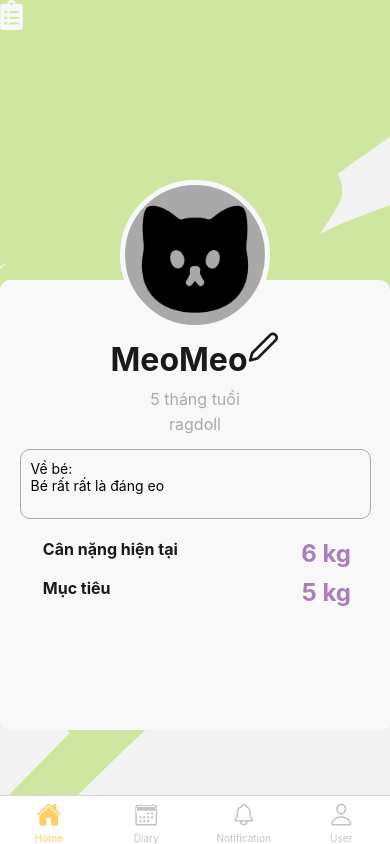
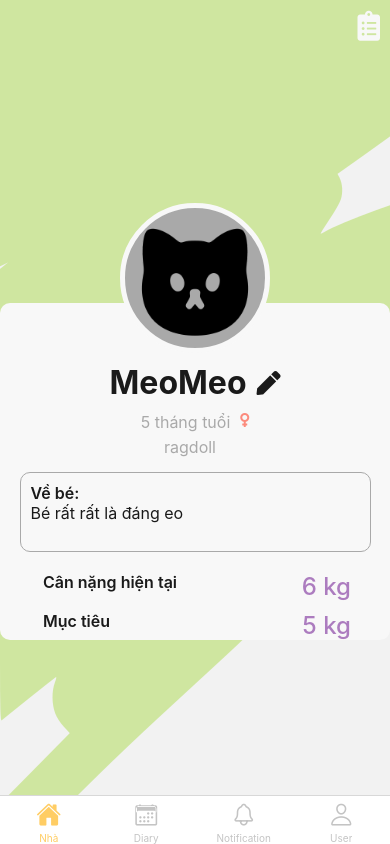
Before and after one commit to hmtam1302/MEOWTHY, a React Native app in the folder mobile/: screen / in a window 390 px wide. Built offline with nearby package versions, Linux system fonts and the light colour scheme.

Commit message:
[update] ui-Home

```diff
--- a/mobile/assets/data/catData.js
+++ b/mobile/assets/data/catData.js
@@ -3,7 +3,7 @@ const catData = [
       catId: "1",
       name: "MeoMeo",
       age: "5",
-      gender: "male",
+      gender: "female",
       kind: "ragdoll",
       about: "Bé rất rất là đáng eo",
       weight: "6",
--- a/mobile/components/notify/itemCatList.js
+++ b/mobile/components/notify/itemCatList.js
@@ -23,11 +23,11 @@ export default function itemCatList({ item }) {
 
         <View style={styles.weightInfo}>
         <Text style={styles.content}>Hiện tại (kg)</Text>
-        <Text style={styles.content}>{item.weight}</Text>
+        <Text style={styles.contenti}>{item.weight}</Text>
         </View>
         <View style={styles.weightInfo}>
         <Text style={styles.content}>Mục tiêu (kg)</Text>
-        <Text style={styles.content}>{item.target}</Text>
+        <Text style={styles.contenti}>{item.target}</Text>
         </View>
         </View>
       </View>
@@ -51,8 +51,9 @@ const styles = StyleSheet.create({
   },
   leftItem: {
     alignSelf: "center",
+    paddingLeft: 10,
+    paddingRight: 15,
 
-    paddingRight: 8,
   },
   rightItem: {
     flexDirection: "column",
@@ -87,8 +88,13 @@ const styles = StyleSheet.create({
     alignItems: "center"
   },
   content: {
-    fontSize: 16,
-    fontWeight: "400",
+    fontSize: 10,
+    fontWeight: "600",
     color: colors.black,
   },
+  contenti:{
+    fontSize: 24,
+    fontWeight: "500",
+    color: colors.black,
+  }
 });
--- a/mobile/navigation/MainContainer.js
+++ b/mobile/navigation/MainContainer.js
@@ -22,7 +22,7 @@ const nameNotification = "Notification";
 const nameUser = "User";
 const nameAboutCat = "AboutCat";
 const nameExercise = "Exercise";
-const nameHome = "Home";
+const nameHome = "Nhà";
 const nameListCat = "ListCat";
 const nameAddCat = "AddCat";
 const nameUpdateCat = "UpdateCat";
--- a/mobile/navigation/screen/AddCat.js
+++ b/mobile/navigation/screen/AddCat.js
@@ -38,43 +38,50 @@ return (
         </TouchableOpacity>
         <View style={styles.titleWrapper}>
 
-          <Text style={styles.titleTitle}>Thêm bé mèo </Text>
+          <Text style={styles.titleTitle}>Thêm </Text>
 
         </View>
         </View>
         <Image style={styles.avatar} source={require("../../assets/image/cat.png")} />
 
         <View style={styles.container}>
-            <TextInput style={styles.info}
-            placeholder={"Tên bé mèo"}
+            <View style={{alignSelf: 'center'}}>
+            <TextInput style={styles.info_tt}
+            placeholder={dataCat.name}
             />
+            </View>
+            <View style={{flexDirection: 'row', justifyContent: 'space-between'}}>
               <Text style={styles.headertt}>Tuổi</Text>
               <TextInput style={styles.info}
-            placeholder={"Tuổi"}
+              placeholder={dataCat.age}
               />
               <Text style={styles.headertt}>Giới tính</Text>
               <TextInput style={styles.info}
-            placeholder={"Tên bé mèo"}
+              placeholder={dataCat.gender}
               />
+            </View>
+            <View style={styles.divinfo}>
               <Text style={styles.headertt}>Giống</Text>
               <TextInput style={styles.info}
-            placeholder={"Tên bé mèo"}
+              placeholder={dataCat.kind}
               />
+            </View>
+            <View  style={styles.divinfo}>
               <Text style={styles.headertt}>Cân nặng</Text>
               <TextInput style={styles.info}
-            placeholder={"Tên bé mèo"}
+              placeholder={dataCat.weight}
               />
+            </View>
             <TextInput
             style={styles.inputText}
             multiline
             value={value}
             onChangeText={(text) => onChangeText(text)}
             numberOfLines={3}
-            placeholder={"Viết về bé cưng nào !"}/>
+            placeholder={dataCat.about}/>
 
-            <View style={styles.blueButton}>
-                <BlueButton title="Lưu" onPress={()=>alert("lưu")} />
-            </View>
+            <TouchableOpacity style={styles.button} onPress={()=>{alert("thêm thành công"); navigation.navigate("ListCat")}}><Text style={styles.textButton}>Lưu</Text></TouchableOpacity>
+
         </View>
       </SafeAreaView>
       </ScrollView>
@@ -88,8 +95,15 @@ const styles = StyleSheet.create({
     flex: 1,
   },
   titleWrapper:{
+    paddingLeft: 10,
+    alignItems: "right",
+  },
 
-    alignItems: "right",
+  titleTitle: {
+    paddingVertical: 10,
+    fontSize: 32,
+    fontWeight: "bold",
+    color: colors.white,
   },
   avatar: {
     flex: 1,
@@ -109,32 +123,58 @@ const styles = StyleSheet.create({
   container: {
     backgroundColor: colors.white,
     position: "relative",
+    justifyContent: 'center',
     marginTop: -50,
     paddingTop: 50,
+    paddingLeft: 30,
+    paddingRight: 30,
     width: "100%",
     height: 450,
     borderRadius: 10,
   },
-
+  divinfo:{
+    flexDirection: 'row',
+    justifyContent: "space-between",
+  },
   inputText: {
     fontSize: 16,
     fontWeight: "400",
     color: colors.gray,
-    borderColor: colors.dark_yellow,
+    borderColor: colors.dark_gray,
     borderRadius: 16,
-    borderWidth: 1,
+    borderWidth: 1.5,
     backgroundColor: colors.white,
     padding: 10,
     textAlignVertical: "top",
   },
   info:{
-    borderBottomColor: '#000000',
-    borderBottomWidth: 1,
+    borderBottomColor: colors.dark_gray,
+    borderBottomWidth: 1.5,
+    marginBottom: 10,
+    width: "30%",
   },
-  blueButton:{
-    alignItems: "center",
-    paddingTop: 30
-  }
+
+  info_tt:{
+    borderBottomColor: colors.dark_gray,
+    borderBottomWidth: 1.5,
+    marginBottom: 10,
+    width: 150,
+  },
+  button:{
+    justifyContent:'center',
+    alignItems: 'center',
+    height: 50,
+    borderRadius: 16,
+    backgroundColor: colors.downy,
+    borderColor: colors.downy,
+    borderWidth: 1.5,
+    marginTop: 20,
+  },
+  textButton:{
+    fontWeight: "700",
+    fontSize: 16,
+    color: colors.white,
+  },
 });
 
 export default AddCat;
--- a/mobile/navigation/screen/Home.js
+++ b/mobile/navigation/screen/Home.js
@@ -13,21 +13,38 @@ import catData from "../../assets/data/catData";
 
 const image = require("../../assets/image/bggreen.png");
 
+
 function Home({ navigation }) {
 
 const [dataCat, setDataCat] = React.useState(...catData);
+
+function Gender (){
+  if (dataCat.gender === "male") {
+    return (
+      <FontAwesome5 name="mars"  color={colors.red} size={16}/>
+      );
+  }
+  else{
+    return(
+      <FontAwesome5 name="venus"  color={colors.red} size={16}/>
+    );
+  }
+}
 return (
 
     <ImageBackground source={image} style={styles.imageBgContainer}>
-        <ScrollView
+      <ScrollView
         contentInsetAdjustmentBehavior="automatic"
         showsVerticalScrollIndicator={false}
       >
       <SafeAreaView>
         <View style={styles.titleWrapper}>
-        <TouchableOpacity onPress={() => navigation.navigate("ListCat")}>
-            <Image style={{width: 22.5, height: 30}} source={require("../../assets/image/Vector.png")}  />
-        </TouchableOpacity>
+        <View style={{alignSelf: 'flex-end', padding: 10}}>
+          <TouchableOpacity onPress={() => navigation.navigate("ListCat")}>
+            <FontAwesome5 name="clipboard-list"  color={colors.white} size={30}/>
+
+          </TouchableOpacity>
+        </View>
         </View>
         <Image style={styles.avatar} source={require("../../assets/image/cat.png")} />
 
@@ -35,21 +52,17 @@ return (
             <View style={{flexDirection:"row", alignSelf: "center", justifyContent: "center"}}>
 
             <Text style={styles.nameCat}>{dataCat.name}</Text>
-            <TouchableOpacity
-              onPress={() => navigation.navigate("UpdateCat")}
-            >
-              <Feather
-                name="edit-2"
-                size={32}
-                color={colors.black}
-                paddingRight={5}
-              />
+            <TouchableOpacity onPress={() => navigation.navigate("UpdateCat")} style={{justifyContent: "center", marginLeft: 10}}>
+              <FontAwesome5 name="pen"  color={colors.black} size={24}/>
             </TouchableOpacity>
             </View>
+            <View style={{flexDirection: 'row', justifyContent: 'center'}}>
             <Text style={styles.ageCat}>{dataCat.age} tháng tuổi</Text>
+            <Gender />
+            </View>
             <Text style={styles.ageCat}> {dataCat.kind} </Text>
             <View style={styles.about}>
-                <Text style={styles.aboutCat}>Về bé:</Text>
+                <Text style={styles.ttCat}>Về bé:</Text>
                 <Text style={styles.aboutCat}>{dataCat.about}</Text>
             </View>
 
@@ -75,11 +88,9 @@ const styles = StyleSheet.create({
     flex: 1,
   },
   titleWrapper:{
-
     alignItems: "right",
   },
   avatar: {
-    flex: 1,
     marginTop: 150,
     position: "relative",
     width: 150,
@@ -94,12 +105,13 @@ const styles = StyleSheet.create({
 
   },
   container: {
+    flex: 1,
     backgroundColor: colors.white,
     position: "relative",
     marginTop: -50,
     paddingTop: 50,
     width: "100%",
-    height: 450,
+    height: 700,
     borderRadius: 10,
   },
   nameCat: {
@@ -115,13 +127,19 @@ const styles = StyleSheet.create({
     fontSize: 16,
     color: colors.dark_gray,
     paddingBottom: 5,
+    marginRight: 10,
+  },
+  aboutCat:{
+    fontSize: 16,
+    fontWeight: "400",
+    color: colors.black,
   },
   about: {
       alignSelf: "center",
       borderWidth: 1.5,
       borderColor: colors.dark_gray,
       borderRadius: 10,
-      height: 70,
+      height: 80,
       width: "90%",
       padding: 10,
       paddingBottom: 30,
@@ -136,12 +154,12 @@ const styles = StyleSheet.create({
   },
   ttCat:{
     fontSize: 16,
-    fontWeight: "bold",
+    fontWeight: "600",
     color: colors.black,
   },
   info:{
     fontSize: 24,
-    fontWeight: "bold",
+    fontWeight: "500",
     color: colors.dark_purple,
   }
 });
--- a/mobile/navigation/screen/ListCat.js
+++ b/mobile/navigation/screen/ListCat.js
@@ -8,11 +8,13 @@ import {
   Image,
   TouchableOpacity,
   FlatList,
+  ScrollView,
 } from "react-native";
 
 import colors from "../../assets/colors/colors";
 import itemCatList from "../../components/notify/itemCatList";
 import catData from "../../assets/data/catData";
+import FontAwesome5 from "react-native-vector-icons/FontAwesome5";
 import Ionicons from "react-native-vector-icons/Ionicons";
 
 const image = require("../../assets/image/bggreen.png");
@@ -20,6 +22,10 @@ const image = require("../../assets/image/bggreen.png");
 function ListCat({ navigation }) {
   return (
     <ImageBackground source={image} style={styles.imageBgContainer}>
+      <ScrollView
+        contentInsetAdjustmentBehavior="automatic"
+        showsVerticalScrollIndicator={false}
+      >
       <SafeAreaView>
         <TouchableOpacity onPress={() => navigation.goBack()}>
             <Ionicons
@@ -34,7 +40,7 @@ function ListCat({ navigation }) {
           <Text style={styles.titleTitle}>Danh sách </Text>
 
         </View>
-        <Text style={{color: colors.white, size: 16, weight: 400}}> Các bé đang ở bên bạn </Text>
+        <Text style={{color: colors.white, fontSize: 16, fontSize: '400', paddingLeft: 20}}> Các bé đang ở bên bạn </Text>
         <View style={styles.itemWrap}>
           <FlatList
             showsHorizontalScrollIndicator={false}
@@ -45,10 +51,11 @@ function ListCat({ navigation }) {
         </View>
         <View style={styles.addCat}>
             <TouchableOpacity onPress={() => navigation.navigate("AddCat")}>
-                <Image style={{width: 30, height: 30}} source={require("../../assets/image/add.png")}  />
+              <FontAwesome5 name="plus-circle"  color={colors.downy} size={50}/>
             </TouchableOpacity>
         </View>
       </SafeAreaView>
+      </ScrollView>
     </ImageBackground>
   );
 }
@@ -71,10 +78,12 @@ const styles = StyleSheet.create({
     fontWeight: "bold",
     color: colors.white,
   },
-  itemWrap: {},
+  itemWrap: {
+    padding: 20,
+  },
   addCat:{
       alignItems: "center",
-      padding: 30
+      padding: 30,
   }
 });
 
--- a/mobile/navigation/screen/UpdateCat.js
+++ b/mobile/navigation/screen/UpdateCat.js
@@ -45,9 +45,12 @@ return (
         <Image style={styles.avatar} source={require("../../assets/image/cat.png")} />
 
         <View style={styles.container}>
-            <TextInput style={styles.info}
+            <View style={{alignSelf: 'center'}}>
+            <TextInput style={styles.info_tt}
             placeholder={dataCat.name}
             />
+            </View>
+            <View style={{flexDirection: 'row', justifyContent: 'space-between'}}>
               <Text style={styles.headertt}>Tuổi</Text>
               <TextInput style={styles.info}
               placeholder={dataCat.age}
@@ -56,14 +59,19 @@ return (
               <TextInput style={styles.info}
               placeholder={dataCat.gender}
               />
+            </View>
+            <View style={styles.divinfo}>
               <Text style={styles.headertt}>Giống</Text>
               <TextInput style={styles.info}
               placeholder={dataCat.kind}
               />
+            </View>
+            <View  style={styles.divinfo}>
               <Text style={styles.headertt}>Cân nặng</Text>
               <TextInput style={styles.info}
               placeholder={dataCat.weight}
               />
+            </View>
             <TextInput
             style={styles.inputText}
             multiline
@@ -72,9 +80,8 @@ return (
             numberOfLines={3}
             placeholder={dataCat.about}/>
 
-            <View style={styles.blueButton}>
-                <BlueButton title="Lưu" onPress={()=>alert("lưu")} />
-            </View>
+            <TouchableOpacity style={styles.button} onPress={()=>{alert("lưu"); navigation.navigate("Home")}}><Text style={styles.textButton}>Lưu</Text></TouchableOpacity>
+
         </View>
       </SafeAreaView>
       </ScrollView>
@@ -88,8 +95,15 @@ const styles = StyleSheet.create({
     flex: 1,
   },
   titleWrapper:{
+    paddingLeft: 10,
+    alignItems: "right",
+  },
 
-    alignItems: "right",
+  titleTitle: {
+    paddingVertical: 10,
+    fontSize: 32,
+    fontWeight: "bold",
+    color: colors.white,
   },
   avatar: {
     flex: 1,
@@ -109,32 +123,63 @@ const styles = StyleSheet.create({
   container: {
     backgroundColor: colors.white,
     position: "relative",
+    justifyContent: 'center',
     marginTop: -50,
     paddingTop: 50,
+    paddingLeft: 30,
+    paddingRight: 30,
     width: "100%",
     height: 450,
     borderRadius: 10,
   },
-
+  divinfo:{
+    flexDirection: 'row',
+    justifyContent: "space-between",
+  },
+  headertt:{
+    fontSize: 16,
+    fontWeight: "400",
+    color: colors.black,
+  },
   inputText: {
     fontSize: 16,
     fontWeight: "400",
     color: colors.gray,
-    borderColor: colors.dark_yellow,
+    borderColor: colors.dark_gray,
     borderRadius: 16,
-    borderWidth: 1,
+    borderWidth: 1.5,
     backgroundColor: colors.white,
     padding: 10,
     textAlignVertical: "top",
   },
   info:{
-    borderBottomColor: '#000000',
-    borderBottomWidth: 1,
+    borderBottomColor: colors.dark_gray,
+    borderBottomWidth: 1.5,
+    marginBottom: 10,
+    width: "30%",
   },
-  blueButton:{
-    alignItems: "center",
-    paddingTop: 30
-  }
+
+  info_tt:{
+    borderBottomColor: colors.dark_gray,
+    borderBottomWidth: 1.5,
+    marginBottom: 10,
+    width: 150,
+  },
+  button:{
+    justifyContent:'center',
+    alignItems: 'center',
+    height: 50,
+    borderRadius: 16,
+    backgroundColor: colors.downy,
+    borderColor: colors.downy,
+    borderWidth: 1.5,
+    marginTop: 20,
+  },
+  textButton:{
+    fontWeight: "700",
+    fontSize: 16,
+    color: colors.white,
+  },
 });
 
 export default UpdateCat;
```
Also changed, not shown: mobile/assets/image/female.png (added), mobile/assets/image/male.png (added). Lines whose indentation alone changed are shown as unchanged.
